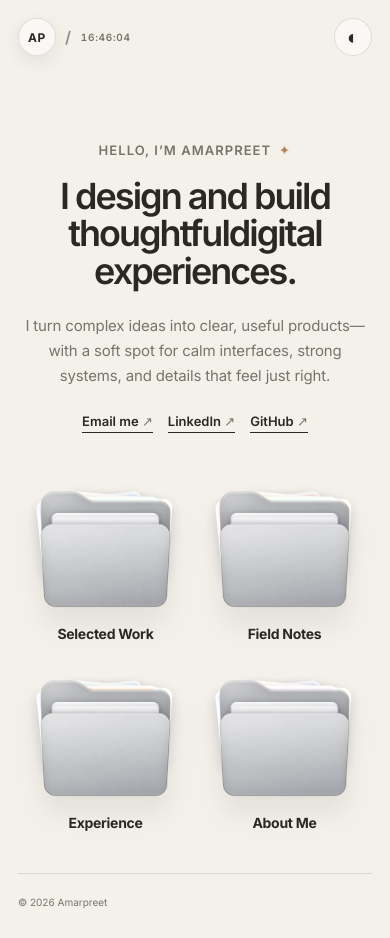
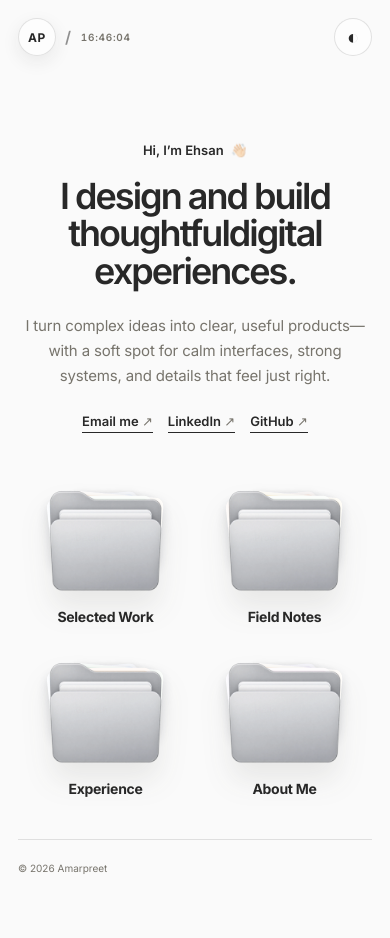
Before and after one commit to amarmanhala/amarpreet, a React (Vite) app: page / in a window 390 px wide. After the commit the page ends 904 px from the top, so only its background shows below. Built offline with nearby package versions, Linux system fonts and the light colour scheme.

Commit message:
Update portfolio theme and greeting

```diff
--- a/src/App.css
+++ b/src/App.css
@@ -1,5 +1,5 @@
-:root { --ink: #292824; --muted: #77746c; --paper: #f4f1eb; --surface: rgba(255,255,255,.5); --line: rgba(45,43,38,.13); --shadow: 0 22px 70px rgba(55,48,36,.09); }
-:root[data-theme='dark'] { --ink: #f4f1e9; --muted: #aaa69d; --paper: #171715; --surface: rgba(255,255,255,.045); --line: rgba(255,255,255,.12); --shadow: 0 22px 70px rgba(0,0,0,.24); color: var(--ink); background: var(--paper); }
+:root { --ink: #282828; --muted: #77746c; --paper: #fafafa; --surface: rgba(255,255,255,.5); --line: rgba(45,43,38,.13); --shadow: 0 22px 70px rgba(55,48,36,.09); }
+:root[data-theme='dark'] { --ink: #fafafa; --muted: #aaa69d; --paper: #111111; --surface: rgba(255,255,255,.045); --line: rgba(255,255,255,.12); --shadow: 0 22px 70px rgba(0,0,0,.24); color: var(--ink); background: var(--paper); }
 body { background: var(--paper); color: var(--ink); transition: color .25s, background .25s; }
 .site-shell { width: min(100%,1600px); min-height: 100vh; margin: 0 auto; display: flex; flex-direction: column; }
 .site-header { display: flex; align-items: center; justify-content: space-between; padding: 28px 42px; }
@@ -17,6 +17,7 @@ body { background: var(--paper); color: var(--ink); transition: color .25s, back
 .home { flex: 1; width: 100%; display: flex; flex-direction: column; justify-content: center; align-items: center; padding: 56px 36px 42px; }
 .intro { width: min(760px,100%); text-align: center; }
 .eyebrow { margin: 0 0 20px; color: var(--muted); font-size: 13px; font-weight: 600; letter-spacing: .08em; text-transform: uppercase; }
+.greeting { color: var(--ink); letter-spacing: 0; text-transform: none; }
 .eyebrow span { display: inline-block; margin-left: 4px; color: #b2794c; animation: twinkle 2.6s ease-in-out infinite; }
 @keyframes twinkle { 50% { transform: rotate(18deg) scale(1.18); opacity: .65; } }
 .intro h1, .interior h1 { margin: 0; color: var(--ink); font-size: clamp(36px,4.2vw,66px); line-height: 1.04; letter-spacing: -.055em; font-weight: 600; }
@@ -29,7 +30,7 @@ body { background: var(--paper); color: var(--ink); transition: color .25s, back
 .folder-grid { width: min(1000px,100%); display: grid; grid-template-columns: repeat(4,1fr); gap: clamp(16px,3vw,40px); margin: 76px auto 0; }
 .folder-card { display: block; min-width: 0; color: var(--ink); text-decoration: none; text-align: center; opacity: 0; animation: folder-in .7s cubic-bezier(.2,.8,.2,1) forwards; animation-delay: var(--delay); }
 @keyframes folder-in { from { opacity: 0; transform: translateY(16px); } to { opacity: 1; transform: none; } }
-.folder-visual { position: relative; display: block; width: 100%; max-width: 210px; aspect-ratio: 1.28; margin: 0 auto; filter: drop-shadow(0 18px 14px rgba(56,50,39,.09)); transition: transform .45s cubic-bezier(.2,.8,.2,1),filter .45s; }
+.folder-visual { position: relative; display: block; width: 100%; max-width: 170px; aspect-ratio: 1.28; margin: 0 auto; filter: drop-shadow(0 18px 14px rgba(56,50,39,.09)); transition: transform .45s cubic-bezier(.2,.8,.2,1),filter .45s; }
 .folder-visual > img { position: absolute; z-index: 4; inset: auto 0 0; width: 100%; height: auto; display: block; }
 .paper { position: absolute; z-index: 2; left: 17%; bottom: 35%; width: 67%; height: 63%; padding: 12px; overflow: hidden; text-align: left; color: #29334a; border: 3px solid rgba(255,255,255,.8); border-radius: 8px; background: #eaf1fd; box-shadow: 0 4px 12px rgba(39,46,61,.16); transform-origin: 50% 100%; transition: transform .5s cubic-bezier(.2,.8,.2,1); }
 .paper b { display: block; margin-bottom: 7px; font-size: 9px; line-height: 1.2; }
@@ -97,14 +98,14 @@ footer a:hover, footer a.active { color: var(--ink); }
 @media (max-width:900px) {
   .site-header { padding: 22px 24px; } .available { display: none; } .home { padding: 64px 22px 42px; }
   .folder-grid { grid-template-columns: repeat(2,minmax(0,1fr)); width: min(520px,100%); gap: 42px 28px; margin-top: 68px; }
-  .folder-visual { max-width: 190px; } .project { grid-template-columns: 1fr; } .project:nth-child(even) .project-art { order: 0; }
+  .folder-visual { max-width: 160px; } .project { grid-template-columns: 1fr; } .project:nth-child(even) .project-art { order: 0; }
   .about-panel { grid-template-columns: 1fr; padding: 34px; } .about-monogram { min-height: 260px; }
 }
 @media (max-width:560px) {
   .site-header { padding: 18px; } .identity { gap: 9px; } .avatar { width: 38px; height: 38px; } .place { display: none; }
   .clock { font-size: 10px; } .theme-toggle { width: 38px; height: 38px; } .home { justify-content: flex-start; padding-top: 68px; }
   .intro h1 br { display: none; } .lede { font-size: 15px; } .social-links { gap: 15px; flex-wrap: wrap; }
-  .folder-grid { gap: 36px 12px; margin-top: 60px; } .folder-visual { max-width: 158px; } .folder-copy small, .hover-hint { display: none; }
+  .folder-grid { gap: 36px 12px; margin-top: 60px; } .folder-visual { max-width: 136px; } .folder-copy small, .hover-hint { display: none; }
   footer { margin: 0 18px; } footer nav { display: none; } .interior { width: calc(100% - 36px); padding-top: 48px; }
   .back-link { margin-bottom: 52px; } .project-list, .note-list, .timeline, .about-panel { margin-top: 64px; }
   .project { padding: 18px; min-height: 0; border-radius: 20px; } .project-art { min-height: 220px; }
--- a/src/App.tsx
+++ b/src/App.tsx
@@ -65,7 +65,7 @@ function Home() {
   return (
     <main className="home">
       <section className="intro" aria-labelledby="intro-title">
-        <p className="eyebrow">Hello, I’m Amarpreet <span aria-hidden="true">✦</span></p>
+        <p className="eyebrow greeting">Hi, I’m Ehsan <span aria-hidden="true">👋🏻</span></p>
         <h1 id="intro-title">I design and build thoughtful<br />digital experiences.</h1>
         <p className="lede">I turn complex ideas into clear, useful products—with a soft spot for calm interfaces, strong systems, and details that feel just right.</p>
         <nav className="social-links" aria-label="Contact links">
--- a/src/index.css
+++ b/src/index.css
@@ -3,7 +3,7 @@
 @import '@fontsource/inter/600.css';
 @import '@fontsource/inter/700.css';
 
-:root { font-family: 'Inter', sans-serif; color: #282724; background: #f4f1eb; font-synthesis: none; text-rendering: optimizeLegibility; -webkit-font-smoothing: antialiased; }
+:root { font-family: 'Inter', sans-serif; color: #282828; background: #fafafa; font-synthesis: none; text-rendering: optimizeLegibility; -webkit-font-smoothing: antialiased; }
 * { box-sizing: border-box; }
 html { scroll-behavior: smooth; }
 body { margin: 0; min-width: 320px; min-height: 100vh; }
```
